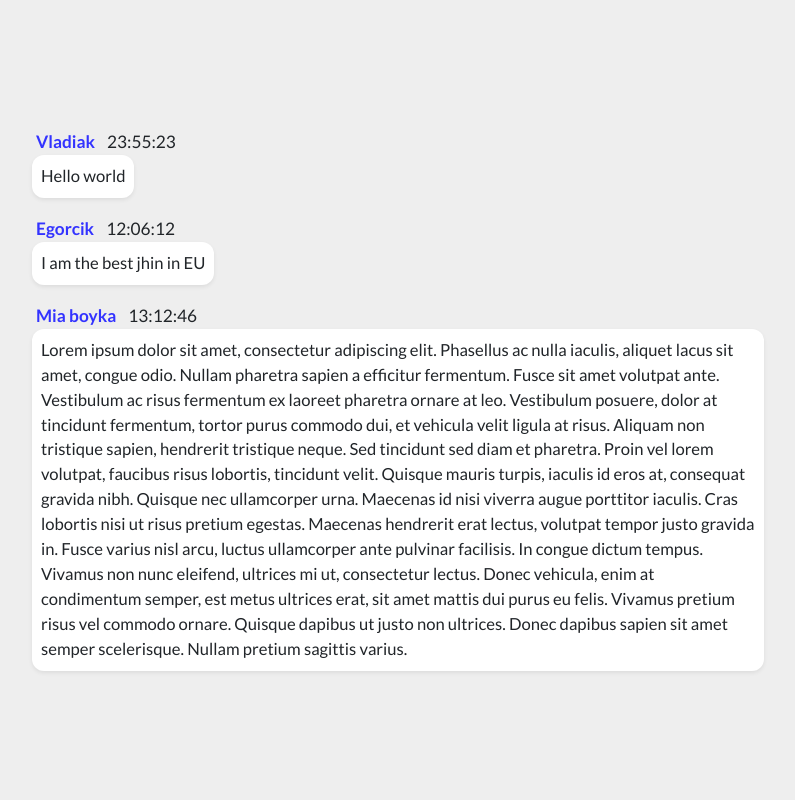
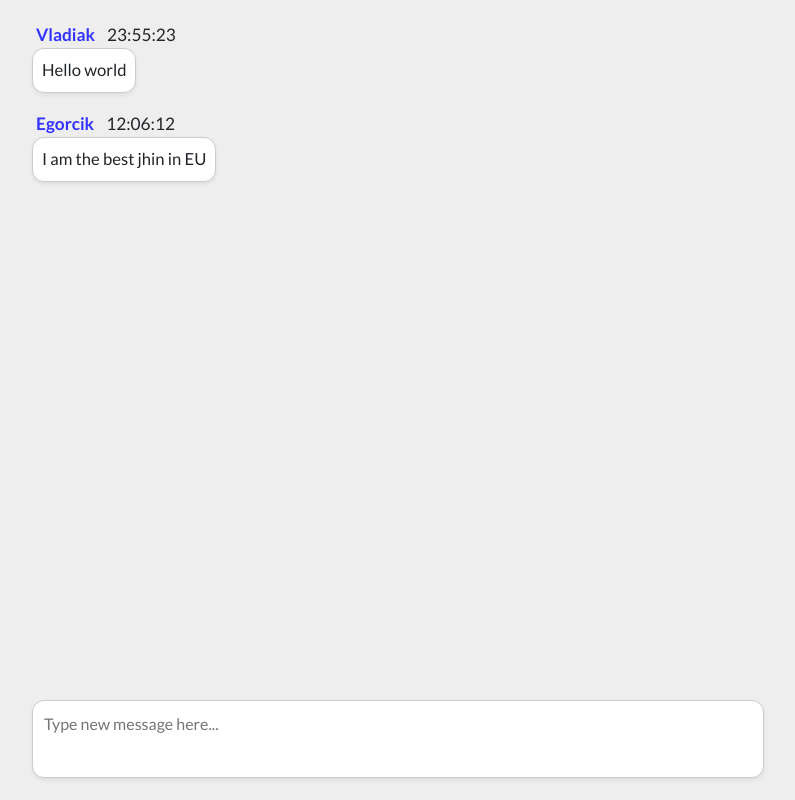
Before and after one commit to egorchern/Real_message, a React (Vite) app: page / in a window 1280 px wide. Shown: the whole page, without its empty margins (242-1037 px from the left). Built offline with nearby package versions, Linux system fonts and the light colour scheme.

Commit message:
added markup for new message

```diff
--- a/src/app.tsx
+++ b/src/app.tsx
@@ -1,33 +1,26 @@
-import * as React from 'react';
-import { render } from 'react-dom';
+import * as React from "react";
+import {render} from "react-dom";
 let root = document.querySelector("#root");
-let messages = [{
+let messages = [
+  {
     time: "23:55:23",
     username: "Vladiak",
-    message_text: "Hello world"
-}, {
+    message_text: "Hello world",
+  },
+  {
     time: "12:06:12",
     username: "Egorcik",
-    message_text: "I am the best jhin in EU"
+    message_text: "I am the best jhin in EU",
   },
-{
-    time: "13:12:46",
-    username: "Mia boyka",
-    message_text: `
-    Lorem ipsum dolor sit amet, consectetur adipiscing elit. Phasellus ac nulla iaculis, aliquet lacus sit amet, congue odio. Nullam pharetra sapien a efficitur fermentum. Fusce sit amet volutpat ante. Vestibulum ac risus fermentum ex laoreet pharetra ornare at leo. Vestibulum posuere, dolor at tincidunt fermentum, tortor purus commodo dui, et vehicula velit ligula at risus. Aliquam non tristique sapien, hendrerit tristique neque. Sed tincidunt sed diam et pharetra. Proin vel lorem volutpat, faucibus risus lobortis, tincidunt velit. Quisque mauris turpis, iaculis id eros at, consequat gravida nibh.
+];
 
-Quisque nec ullamcorper urna. Maecenas id nisi viverra augue porttitor iaculis. Cras lobortis nisi ut risus pretium egestas. Maecenas hendrerit erat lectus, volutpat tempor justo gravida in. Fusce varius nisl arcu, luctus ullamcorper ante pulvinar facilisis. In congue dictum tempus. Vivamus non nunc eleifend, ultrices mi ut, consectetur lectus. Donec vehicula, enim at condimentum semper, est metus ultrices erat, sit amet mattis dui purus eu felis. Vivamus pretium risus vel commodo ornare. Quisque dapibus ut justo non ultrices. Donec dapibus sapien sit amet semper scelerisque. Nullam pretium sagittis varius.
-    `
-}]
-
-
-class Message extends React.Component{
+class Message extends React.Component {
   message: any;
-    constructor(props){
+  constructor(props) {
     super(props);
     this.message = this.props.message;
   }
-    render(){
+  render() {
     return (
       <div className="message_container">
         <div className="message_metadata">
@@ -38,46 +31,71 @@ class Message extends React.Component{
           <span className="message_text">{this.message.message_text}</span>
         </div>
       </div>
-        )
+    );
   }
 }
 
+class New_message_menu extends React.Component {
+  constructor(props) {
+    super(props);
+    this.state = {
+      message_text: "",
+      is_text_area_focused: false
+    };
+  }
 
-class Message_container extends React.Component{
+  on_textarea_change_focus = (bool) => {
+    this.setState({
+        is_text_area_focused: bool
+    })
+  }
+
+  on_textarea_value_change = () => {
+
+  }
+
+  render() {
+    let classes = "new_message_container";
+    if(this.state.is_text_area_focused === true){
+        classes += " focused";
+    }
+    return (
+      <div className={classes}>
+        <textarea placeholder="Type new message here..." spellCheck="false" autoComplete="false" onFocus={() => {this.on_textarea_change_focus(true)}} onBlur={() => {this.on_textarea_change_focus(false)}} value={this.state.message_text} onChange={this.on_textarea_value_change}></textarea>
+      </div>
+    );
+  }
+}
+
+class Conversation_container extends React.Component {
   messages: any;
   markup: any;
-    constructor(props){
+  constructor(props) {
     super(props);
     this.messages = this.props.messages;
     this.markup = this.messages.map((message, index) => {
-            return (
-                <Message message={message} key={index}>
-
-                </Message>
-            )
-        })
+      return <Message message={message} key={index}></Message>;
+    });
   }
-    render(){
+  render() {
     return (
       <div className="conversation_container">
-                {this.markup}
+        <div className="messages_container">{this.markup}</div>
+        <New_message_menu></New_message_menu>
       </div>
-        )
+    );
   }
 }
 
-
-class App extends React.Component{
-    constructor(props){
+class App extends React.Component {
+  constructor(props) {
     super(props);
   }
-    render(){
+  render() {
     return (
-            <Message_container messages={messages}>
-            </Message_container>
-        )
+      <Conversation_container messages={messages}></Conversation_container>
+    );
   }
 }
 
-
-render(<App/>, root);
+render(<App />, root);
--- a/src/styles/app.scss
+++ b/src/styles/app.scss
@@ -52,12 +52,55 @@ html, body{
 
 .conversation_container{
     width: var(--conversation_container_width);
+    height: 100%;
+    display: flex;
+    flex-direction: column;
+    padding-top: 4px;
+    padding-bottom: 4px;
 }
 
 .message_metadata{
     display: flex;
     flex-flow: row wrap;
     margin-left: 4px;
+}
+
+.messages_container{
+    overflow: auto;
+    height: 90%;
+}
+
+.new_message_container.focused{
+    box-shadow: 0 .125rem .25rem rgba(0,0,0,.075), 0 0 2px 2px hsla(214, 100%, 55%, 60%);
+    border: 1px solid hsla(214, 100%, 55%, 60%);
+}
+
+.new_message_container{
+
+    padding:9px;
+    border-radius: 12px;
+
+    border: 1px solid hsl(0, 0%, 80%);
+    box-shadow: 0 .125rem .25rem rgba(0,0,0,.075);
+    margin: 18px;
+    flex-grow: 1;
+    background-color: white;
+    textarea{
+        width: 100%;
+
+        border: none;
+        background-image: none;
+        background-color: transparent;
+        -webkit-box-shadow: none;
+        -moz-box-shadow: none;
+        box-shadow: none;
+        text-align: initial;
+
+        resize: none;
+    }
+    textarea:focus{
+        outline: none;
+    }
 }
 
 .message_username{
@@ -76,6 +119,7 @@ html, body{
     display: inline-block;
     padding: 9px;
     border-radius: 12px;
+    border: 0.25px solid hsl(0, 0%, 80%);
     /*border: 2px solid #DFE1E6;*/
     box-shadow: 0 .125rem .25rem rgba(0,0,0,.075)!important;
 }
```
Lines whose indentation alone changed are shown as unchanged.
